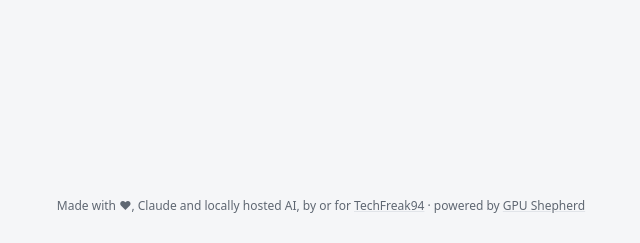
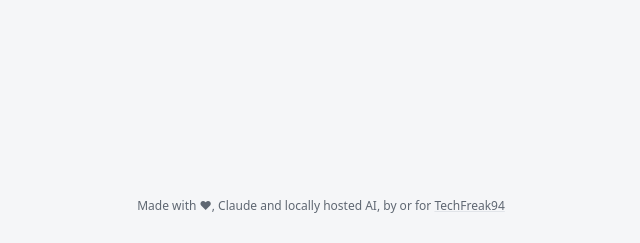
Before and after one commit to TechFreak94/GPU-Shepherd, a Python web app: template gpushepherd/templates/apps.html in a window 1280 px wide. Shown: the part 557-800 px from the top of the page, without its empty margins (319-959 px from the left). Run offline with Jinja, Linux system fonts and the light colour scheme; the template is opened without the code that fills it, so the values that code supplies are empty.

Commit message:
Drop 'powered by' from the footer
Co-Authored-By: Claude Sonnet 5.5 <noreply@anthropic.com>
Claude-Session: https://claude.ai/code/session_016Q83r6ZXRfwMaS8N4AzZ2D

```diff
--- a/gpushepherd/templates/base.html
+++ b/gpushepherd/templates/base.html
@@ -41,7 +41,7 @@
   {% if flash %}<div class="flash">{{ flash }}</div>{% endif %}
   {% block content %}{% endblock %}
 </main>
-<footer class="wrap site-foot muted small">Made with <span aria-label="love">&#9829;</span>, Claude and locally hosted AI, by or for <a href="https://github.com/TechFreak94" target="_blank" rel="noopener">TechFreak94</a> &middot; powered by <a href="https://github.com/TechFreak94/GPU-Shepherd" target="_blank" rel="noopener">GPU Shepherd</a></footer>
+<footer class="wrap site-foot muted small">Made with <span aria-label="love">&#9829;</span>, Claude and locally hosted AI, by or for <a href="https://github.com/TechFreak94" target="_blank" rel="noopener">TechFreak94</a></footer>
 <dialog id="modal" aria-labelledby="modal-title"><div id="modal-body"></div></dialog>
 <div id="toasts" aria-live="polite"></div>
 </body>
```
